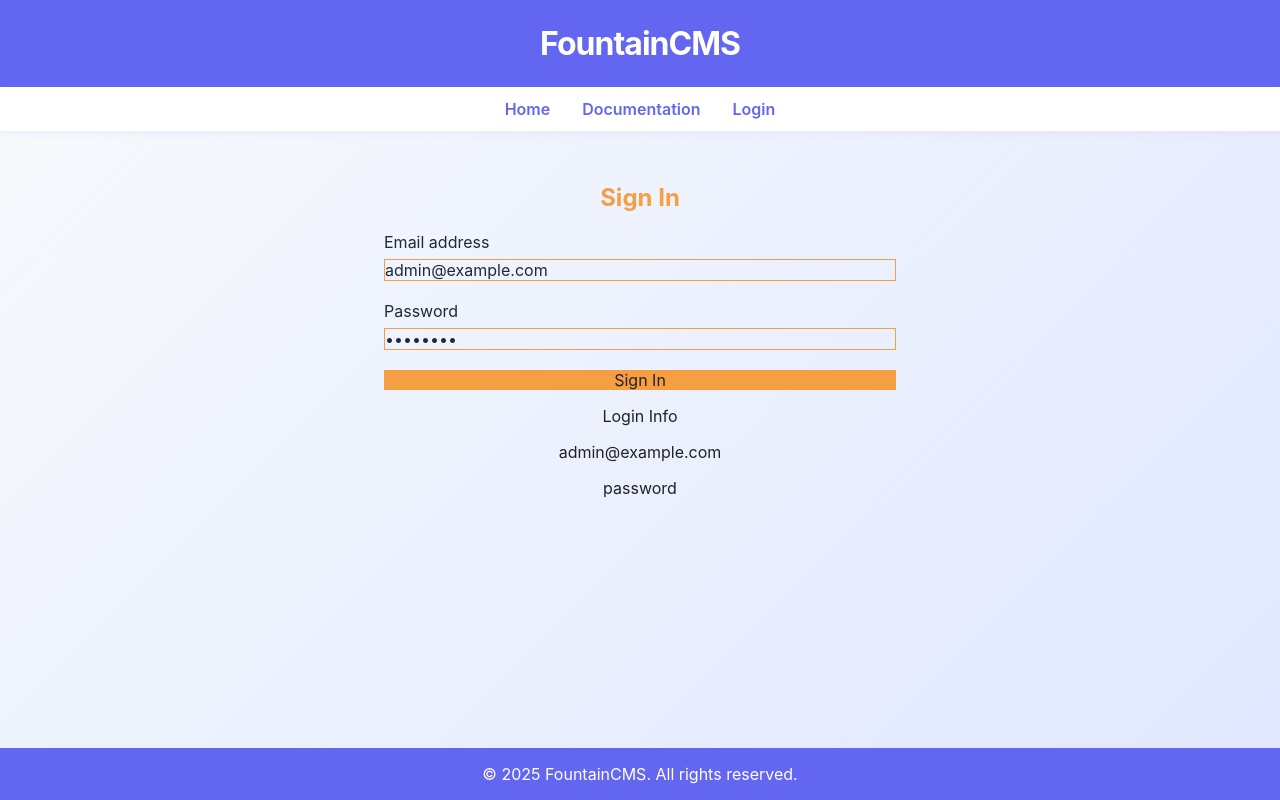
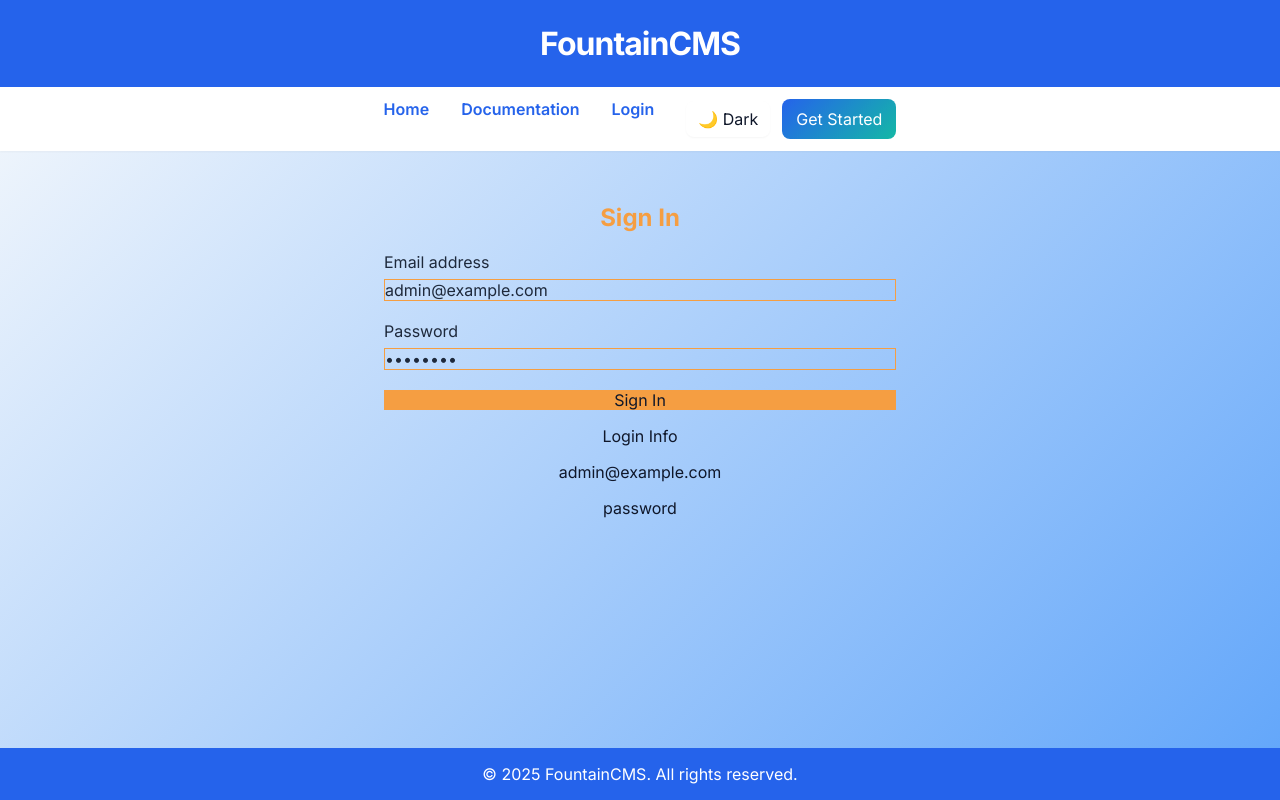
Before and after one commit to building-for-fun/fountainCms, a React (Vite) app in the folder frontend/: page /login in a window 1280 px wide. Built offline with nearby package versions, Linux system fonts and the light colour scheme; no server answers.

Commit message:
feat(ui): add a theme provider

```diff
--- a/frontend/index.html
+++ b/frontend/index.html
@@ -6,6 +6,8 @@
   <link rel="icon" type="image/svg+xml" href="/favicon.ico" />
   <meta name="viewport" content="width=device-width, initial-scale=1.0" />
   <title>FountainCMS</title>
+  <link href="https://fonts.googleapis.com/css2?family=Inter:wght@400;500;600;700&family=JetBrains+Mono:wght@400;700&display=swap" rel="stylesheet">
+
 </head>
 
 <body>
--- a/frontend/src/App.tsx
+++ b/frontend/src/App.tsx
@@ -4,6 +4,7 @@ import Documentation from './pages/Documenation';
 import AdminPage from './pages/AdminPage';
 import AdminUserListPage from './pages/AdminUserListPage';
 import LoginPage from './pages/LoginPage';
+import { FountainThemeProvider } from './theme/ThemeProvider';
 import AdminContentTypesPage from './pages/AdminContentTypesPage';
 import AdminEntriesPage from './pages/AdminEntriesPage';
 import AdminMediaPage from './pages/AdminMediaPage';
@@ -17,6 +18,7 @@ import UnauthorizedPage from './pages/UnauthorizedPage';
 
 export default function App() {
   return (
+    <FountainThemeProvider>
       <BrowserRouter>
         <Routes>
           <Route path="/login" element={<LoginPage />} />
@@ -37,8 +39,8 @@ export default function App() {
           <Route path="/401" element={<UnauthorizedPage />} />
           <Route path="/500" element={<InternalServerErrorPage />} />
           <Route path="*" element={<NotFoundPage />} />
-        {/* Add more non-admin routes here */}
         </Routes>
       </BrowserRouter>
+    </FountainThemeProvider>
   );
 }
--- a/frontend/src/app.css
+++ b/frontend/src/app.css
@@ -59,4 +59,30 @@ img {
 /* Set base box-sizing for all elements */
 :root {
   box-sizing: border-box;
+  font-family:
+    'Inter',
+    system-ui,
+    -apple-system,
+    'Segoe UI',
+    Roboto,
+    'Helvetica Neue',
+    Arial;
+  --bg: var(--color-bg);
 }
+
+html,
+body,
+#root {
+  height: 100%;
+  margin: 0;
+  background: var(--color-bg);
+  color: var(--color-text);
+  font-family:
+    Inter,
+    system-ui,
+    -apple-system,
+    'Segoe UI',
+    Roboto,
+    'Helvetica Neue',
+    Arial;
+}
--- a/frontend/src/components/Layouts/HomeLayout.tsx
+++ b/frontend/src/components/Layouts/HomeLayout.tsx
@@ -1,7 +1,7 @@
 import React from 'react';
 import { Link } from 'react-router-dom';
-
-const PRIMARY_COLOR = '#6366f1';
+import { PrimaryButton } from '../PrimaryButton';
+import ThemeToggle from '../ThemeToggle';
 
 const HomeLayout: React.FC<{ children: React.ReactNode }> = ({ children }) => (
   <div
@@ -10,14 +10,15 @@ const HomeLayout: React.FC<{ children: React.ReactNode }> = ({ children }) => (
       display: 'flex',
       flexDirection: 'column',
       fontFamily: 'Inter, sans-serif',
-      background: 'linear-gradient(135deg, #f8fafc 0%, #e0e7ff 100%)',
+      background: 'linear-gradient(135deg, var(--color-bg) 0%, var(--color-primary-light) 100%)',
+      color: 'var(--color-text)',
     }}
   >
     {/* Header */}
     <header
       style={{
-        background: PRIMARY_COLOR,
-        color: '#fff',
+        background: 'var(--color-primary)',
+        color: 'var(--color-surface)',
         padding: '1.5rem 0',
         textAlign: 'center',
         fontWeight: 700,
@@ -30,29 +31,42 @@ const HomeLayout: React.FC<{ children: React.ReactNode }> = ({ children }) => (
     {/* Navigation */}
     <nav
       style={{
-        background: '#fff',
-        boxShadow: '0 2px 8px rgba(99,102,241,0.08)',
+        background: 'var(--color-surface)',
+        boxShadow: 'var(--shadow-sm)',
         padding: '0.75rem 0',
         display: 'flex',
         justifyContent: 'center',
         gap: '2rem',
       }}
     >
-      <Link to="/" style={{ color: PRIMARY_COLOR, textDecoration: 'none', fontWeight: 600 }}>
+      <Link
+        to="/"
+        style={{ color: 'var(--color-primary)', textDecoration: 'none', fontWeight: 600 }}
+      >
         Home
       </Link>
-      <Link to="/docs" style={{ color: PRIMARY_COLOR, textDecoration: 'none', fontWeight: 600 }}>
+      <Link
+        to="/docs"
+        style={{ color: 'var(--color-primary)', textDecoration: 'none', fontWeight: 600 }}
+      >
         Documentation
       </Link>
-      <Link to="/login" style={{ color: PRIMARY_COLOR, textDecoration: 'none', fontWeight: 600 }}>
+      <Link
+        to="/login"
+        style={{ color: 'var(--color-primary)', textDecoration: 'none', fontWeight: 600 }}
+      >
         Login
       </Link>
+      <div style={{ display: 'flex', gap: 12, alignItems: 'center' }}>
+        <ThemeToggle />
+        <PrimaryButton>Get Started</PrimaryButton>
+      </div>
     </nav>
     <main style={{ flex: 1, padding: '2rem 0' }}>{children}</main>
     <footer
       style={{
-        background: PRIMARY_COLOR,
-        color: '#fff',
+        background: 'var(--color-primary)',
+        color: 'var(--color-surface)',
         textAlign: 'center',
         padding: '1rem 0',
         fontSize: '1rem',
--- /dev/null
+++ b/frontend/src/components/PrimaryButton.tsx
@@ -0,0 +1,26 @@
+// src/components/PrimaryButton.tsx
+import React from 'react';
+
+export function PrimaryButton({
+  children,
+  ...rest
+}: React.ButtonHTMLAttributes<HTMLButtonElement>) {
+  return (
+    <button
+      {...rest}
+      style={{
+        background: 'linear-gradient(135deg, var(--color-primary), var(--color-accent))',
+        color: '#fff',
+        padding: '10px 14px',
+        borderRadius: 'var(--radius-md)',
+        border: 'none',
+        cursor: 'pointer',
+        transition: 'transform 0.14s ease',
+      }}
+      onMouseDown={(e) => (e.currentTarget.style.transform = 'translateY(1px)')}
+      onMouseUp={(e) => (e.currentTarget.style.transform = 'none')}
+    >
+      {children}
+    </button>
+  );
+}
--- /dev/null
+++ b/frontend/src/components/ThemeToggle.tsx
@@ -0,0 +1,24 @@
+// src/components/ThemeToggle.tsx
+import React from 'react';
+import { useFountainTheme } from '../theme/ThemeProvider';
+
+export default function ThemeToggle() {
+  const { mode, toggleMode } = useFountainTheme();
+  return (
+    <button
+      onClick={toggleMode}
+      style={{
+        padding: '8px 12px',
+        borderRadius: 8,
+        border: 'none',
+        cursor: 'pointer',
+        background: 'var(--color-surface)',
+        boxShadow: 'var(--shadow-sm)',
+        color: 'var(--color-text)',
+      }}
+      aria-label="Toggle theme"
+    >
+      {mode === 'light' ? '🌙 Dark' : '☀️ Light'}
+    </button>
+  );
+}
--- /dev/null
+++ b/frontend/src/theme/ThemeProvider.tsx
@@ -0,0 +1,93 @@
+// src/theme/ThemeProvider.tsx
+import React, { createContext, useContext, useEffect, useMemo, useState } from 'react';
+import { fountainLight, fountainDark, FountainTheme, ThemeMode } from './fountainTheme';
+
+type ThemeContextValue = {
+  theme: FountainTheme;
+  mode: ThemeMode;
+  toggleMode: () => void;
+  setMode: (m: ThemeMode) => void;
+};
+
+const ThemeContext = createContext<ThemeContextValue | undefined>(undefined);
+
+const THEME_KEY = 'fountain_theme_mode';
+
+function applyCssVars(theme: FountainTheme) {
+  const root = document.documentElement;
+  const c = theme.colors;
+
+  root.style.setProperty('--color-primary', c.primary);
+  root.style.setProperty('--color-primary-light', c.primaryLight);
+  root.style.setProperty('--color-accent', c.accent);
+  root.style.setProperty('--color-bg', c.background);
+  root.style.setProperty('--color-surface', c.surface);
+  root.style.setProperty('--color-border', c.border);
+  root.style.setProperty('--color-text', c.text);
+  root.style.setProperty('--color-text-muted', c.textMuted);
+  root.style.setProperty('--color-error', c.error);
+  root.style.setProperty('--color-warning', c.warning);
+
+  // radius
+  root.style.setProperty('--radius-sm', theme.radius.sm);
+  root.style.setProperty('--radius-md', theme.radius.md);
+  root.style.setProperty('--radius-lg', theme.radius.lg);
+
+  // shadows (as raw strings)
+  root.style.setProperty('--shadow-sm', theme.shadow.sm);
+  root.style.setProperty('--shadow-md', theme.shadow.md);
+
+  // set data-theme attribute (helpful for CSS selectors)
+  root.setAttribute('data-theme', theme.mode);
+
+  // also toggle the `dark` class on the root to support Tailwind's
+  // class-based dark mode (and any other CSS relying on a `.dark` class)
+  if (theme.mode === 'dark') {
+    root.classList.add('dark');
+  } else {
+    root.classList.remove('dark');
+  }
+}
+
+export const FountainThemeProvider: React.FC<React.PropsWithChildren> = ({ children }) => {
+  const initial = ((): ThemeMode => {
+    try {
+      const stored = localStorage.getItem(THEME_KEY) as ThemeMode | null;
+      if (stored === 'dark' || stored === 'light') return stored;
+    } catch {}
+    // fallback: check prefers-color-scheme
+    if (
+      typeof window !== 'undefined' &&
+      window.matchMedia?.('(prefers-color-scheme: dark)').matches
+    ) {
+      return 'dark';
+    }
+    return 'light';
+  })();
+
+  const [mode, setMode] = useState<ThemeMode>(initial);
+
+  const theme = useMemo(() => (mode === 'light' ? fountainLight : fountainDark), [mode]);
+
+  // apply css vars on theme change
+  useEffect(() => {
+    applyCssVars(theme);
+    try {
+      localStorage.setItem(THEME_KEY, mode);
+    } catch {}
+  }, [theme, mode]);
+
+  const toggleMode = () => setMode((m) => (m === 'light' ? 'dark' : 'light'));
+
+  return (
+    <ThemeContext.Provider value={{ theme, mode, toggleMode, setMode }}>
+      {children}
+    </ThemeContext.Provider>
+  );
+};
+
+export function useFountainTheme() {
+  const ctx = useContext(ThemeContext);
+  if (!ctx) throw new Error('useFountainTheme must be used within FountainThemeProvider');
+  return ctx;
+}
--- /dev/null
+++ b/frontend/src/theme/fountainTheme.ts
@@ -0,0 +1,48 @@
+export const fountainLight = {
+  mode: 'light' as const,
+  colors: {
+    primary: '#2563EB',
+    primaryLight: '#60A5FA',
+    primaryDark: '#1E3A8A',
+    accent: '#14B8A6',
+    background: '#F8FAFC',
+    surface: '#FFFFFF',
+    border: '#CBD5E1',
+    text: '#0F172A',
+    textMuted: '#475569',
+    error: '#EF4444',
+    warning: '#F59E0B',
+  },
+  radius: {
+    sm: '4px',
+    md: '8px',
+    lg: '12px',
+  },
+  shadow: {
+    sm: '0 1px 2px rgba(2,6,23,0.04)',
+    md: '0 4px 14px rgba(2,6,23,0.06)',
+  },
+};
+
+export const fountainDark = {
+  mode: 'dark' as const,
+  colors: {
+    primary: '#60A5FA',
+    primaryLight: '#A5C9FF',
+    primaryDark: '#1E3A8A',
+    accent: '#14B8A6',
+    background: '#0F172A',
+    surface: '#0B1220',
+    border: '#334155',
+    text: '#E2E8F0',
+    textMuted: '#94A3B8',
+    error: '#F87171',
+    warning: '#FBBF24',
+  },
+  radius: fountainLight.radius,
+  shadow: fountainLight.shadow,
+};
+
+// FountainTheme can be either the light or dark theme shape
+export type FountainTheme = typeof fountainLight | typeof fountainDark;
+export type ThemeMode = 'light' | 'dark';
--- a/frontend/tailwind.config.js
+++ b/frontend/tailwind.config.js
@@ -3,8 +3,22 @@ module.exports = {
     "./index.html",
     "./src/**/*.{js,ts,jsx,tsx}"
   ],
+  plugins: [],
   theme: {
-    extend: {},
-  },
-  plugins: [],
+    extend: {
+      colors: {
+        primary: 'var(--color-primary)',
+        accent: 'var(--color-accent)',
+        surface: 'var(--color-surface)',
+        text: 'var(--color-text)'
+      },
+      borderRadius: {
+        md: 'var(--radius-md)'
+      },
+      boxShadow: {
+        sm: 'var(--shadow-sm)',
+        md: 'var(--shadow-md)'
+      }
+    }
+  }
 };
```
Also changed, not shown: frontend/global.d.ts (+9 -0 lines), frontend/src/components/Layouts/AdminLayout.tsx (+16 -6 lines). Lines whose indentation alone changed are shown as unchanged.
